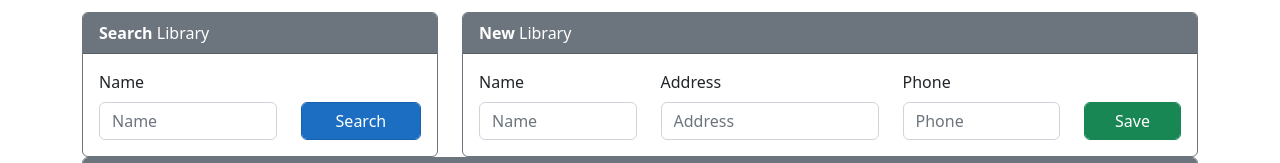
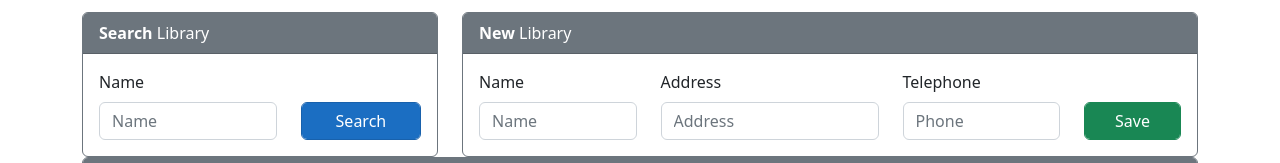
Before and after one commit to juanmunoz00/aspnetcorewithreact, a React (Create React App) app in the folder ClientApp/: page /libraryComponent in a window 1280 px wide. Shown: the part 148-311 px from the top of the page. Built offline with nearby package versions, Linux system fonts and the light colour scheme.

Commit message:
Search functionality okay. Ready for updat functionality.

```diff
--- a/ClientApp/src/components/MyComponents/LibraryComponent.js
+++ b/ClientApp/src/components/MyComponents/LibraryComponent.js
@@ -17,14 +17,16 @@ const LibraryComponent = (props) => {
     const [libraryList, setLibraryList] = useState([]);
 
     /* SEARCH LIBRARY */
+
     const [searchParameterName, setSerchParameterName] = useState('');
     const handleInputChange = (event) => {
         setSerchParameterName(event.target.value.toString());
     }
 
     const searchItems = () => {
-        let URL = searchParameterName != "" ? ("http://localhost:5176/api/Library/Search?prName=" + searchParameterName) : ("http://localhost:5176/api/Library/GetAll");
+        let URL = searchParameterName !== "" ? ("http://localhost:5176/api/Library/Search?prName=" + searchParameterName) : ("http://localhost:5176/api/Library/GetAll");
         axios.get(URL).then(response => {
+            response.data.map(item => { item.isEditing = false; })
             setLibraryList(response.data);
         })
     }
@@ -76,8 +78,8 @@ const LibraryComponent = (props) => {
                                 </div>
                                 { /* Phone */}
                                 <div className="col-md-3">
-                                    <label className="form-label">Phone</label>
-                                    <input className="form-control" placeholder="Phone" name="Phone" type="text" />
+                                    <label className="form-label">Telephone</label>
+                                    <input className="form-control" placeholder="Phone" name="telephone" type="text" />
                                 </div>
 
                                 <div className="col-md-2">
@@ -110,9 +112,14 @@ const LibraryComponent = (props) => {
                                 <tbody>
                                     {libraryList.map(item =>
                                         <tr key={item.name} >
-                                            <td>{item.name} </td>
-                                            <td>{item.address} </td>
-                                            <td>{item.telephone}</td>
+                                            <td> <input className="form-control" value={item.name} name="name" disabled={!item.isEditing} /> </td>
+                                            <td> <input className="form-control" value={item.address} name="address" disabled={!item.isEditing} /> </td>
+                                            <td> <input className="form-control" value={item.telephone} name="telephone" disabled={!item.isEditing} /> </td>
+                                            <td>
+                                                <div className="btn-toolbar" >
+                                                    <button type="button" className="btn btn-info mr-2" style={{ display: item.isEditing ? 'none' : 'block' }}>Edit</button>
+                                                </div>
+                                            </td>
                                         </tr>
                                     )}
                                 </tbody>
```
